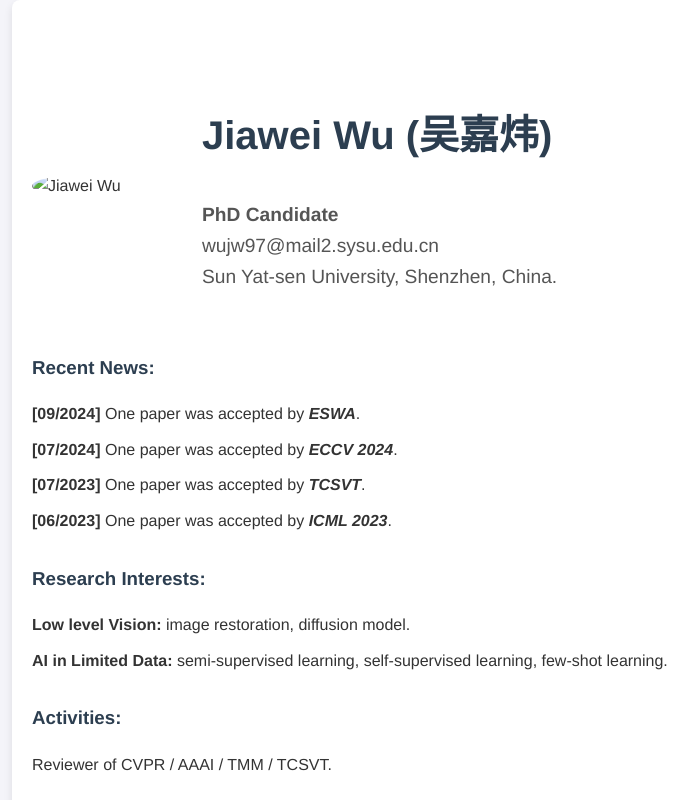
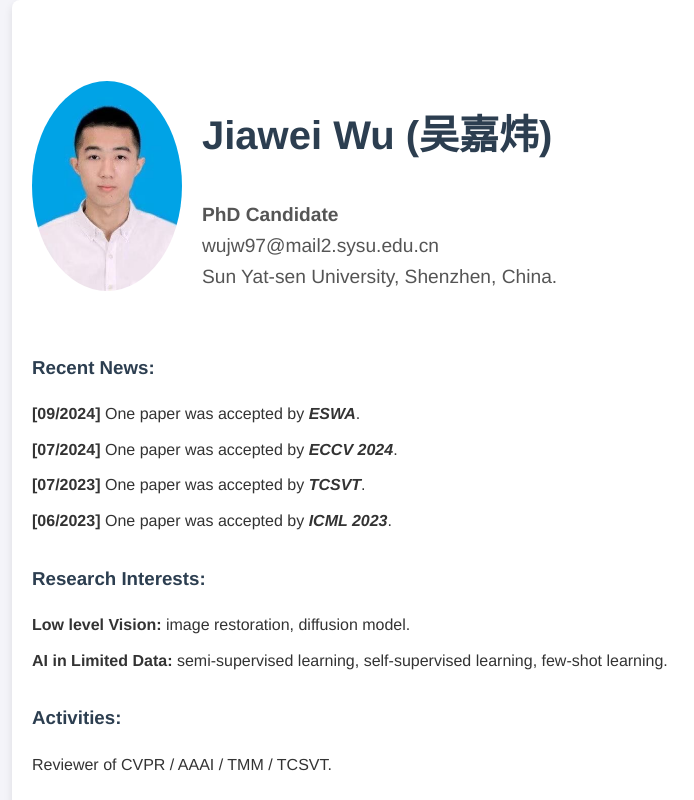
Before and after one commit to Fire-friend/Home, a plain HTML site: page index.html in a window 1280 px wide. Shown: the top 800 px of the page, without its empty margins (58-752 px from the left). Drawn offline with Linux system fonts and the light colour scheme.

Commit message:
Update index.html

```diff
--- a/index.html
+++ b/index.html
@@ -104,7 +104,7 @@
 <body>
     <div class="wrapper">
         <section class="header">
-            <img src="your-image-url.jpg" alt="Jiawei Wu">
+            <img src="https://raw.githubusercontent.com/Fire-friend/home/refs/heads/main/img/potrait.jpg" alt="Jiawei Wu">
             <!-- 请将 'your-image-url.jpg' 替换为你自己的照片URL -->
             <div>
                 <h1>Jiawei Wu (吴嘉炜)</h1>
```
